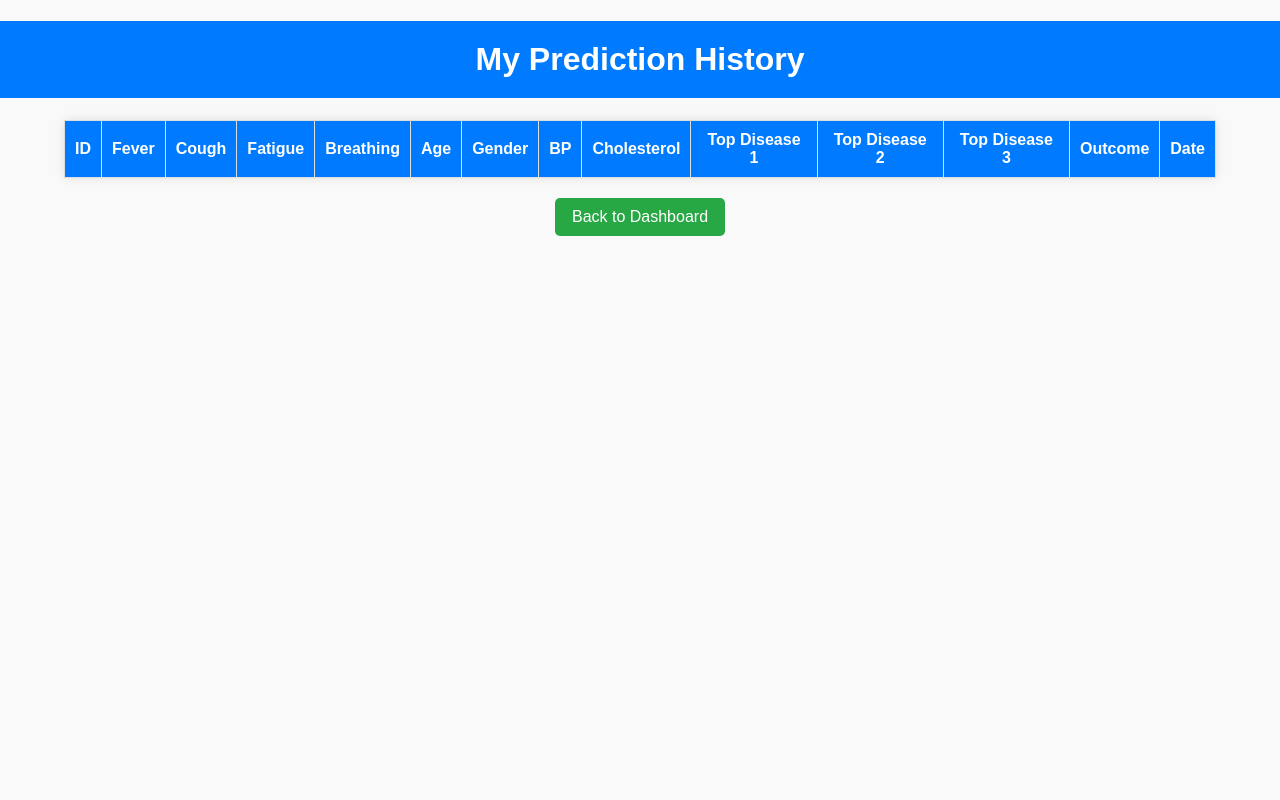
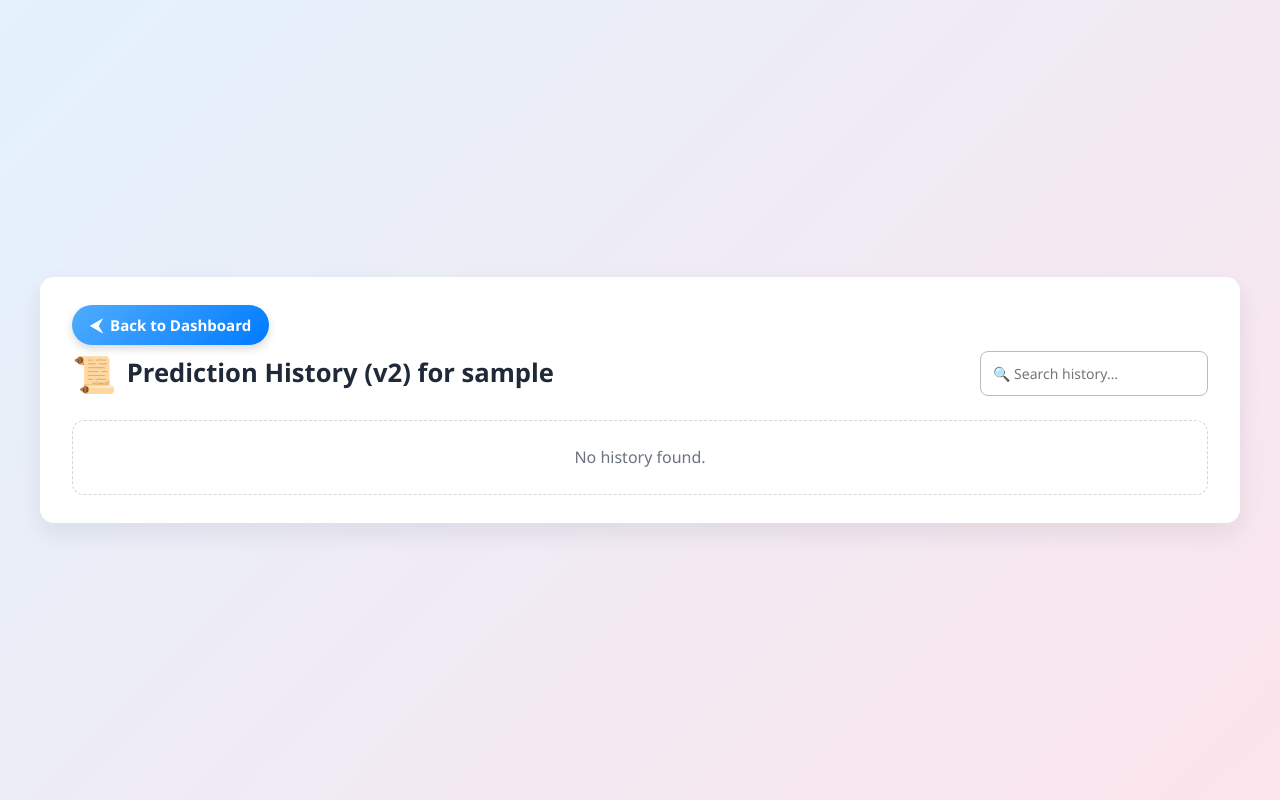
Before and after one commit to Lord80/Ai-Disease-Prediction, a Flask app: template templates/history_v2.html in a window 1280 px wide. Run offline with Flask 3, Linux system fonts and the light colour scheme; the template is opened without the code that fills it, so the values that code supplies are empty; the visitor is signed in with stand-in values (Sample User, id 1).

Commit message:
history for second model updated

```diff
--- a/requirements.txt
+++ b/requirements.txt
@@ -1,7 +1,13 @@
 flask
+Flask-MySQLdb
+Flask-Mail
+python-dotenv
 pandas
 numpy
 scikit-learn
 flask-bcrypt
 flask-login
 flask-pymongo
+Werkzeug
+mysqlclient
+scikit-learn
--- a/templates/history_v2.html
+++ b/templates/history_v2.html
@@ -1,66 +1,81 @@
 <!DOCTYPE html>
-<html>
+<html lang="en">
 <head>
-    <title>My Prediction History</title>
+  <meta charset="UTF-8" />
+  <title>Prediction History (Model v2)</title>
+  <link rel="stylesheet" href="{{ url_for('static', filename='css/style.css') }}">
   <style>
-      body {
-        font-family: Arial, sans-serif;
-        background: #f9f9f9;
-        margin: 0;
-        padding: 0;
+  /* ===== Sortable Styling (Modern & Smooth) ===== */
+  th.sortable {
+    cursor: pointer;
+    position: relative;
+    padding-right: 22px;
+    user-select: none;
+    transition: color 0.2s ease;
   }
-      h1 {
-        text-align: center;
-        padding: 20px;
-        background: #007bff;
-        color: white;
+
+  /* Base arrow (gray, hidden) */
+  th.sortable .sort-icon {
+    width: 14px;
+    height: 14px;
+    position: absolute;
+    right: 6px;
+    top: 50%;
+    transform: translateY(-50%) rotate(0deg) scale(0.8);
+    opacity: 0.3;
+    transition: transform 0.25s ease, opacity 0.25s ease, fill 0.25s ease;
+    fill: #6c757d; /* neutral gray */
   }
-      table {
-        width: 90%;
-        margin: 20px auto;
-        border-collapse: collapse;
-        background: white;
-        box-shadow: 0 0 10px rgba(0, 0, 0, 0.1);
+
+  /* Ascending state */
+  th.sortable.asc .sort-icon {
+    transform: translateY(-50%) rotate(180deg) scale(1);
+    opacity: 1;
+    fill: #0d6efd; /* blue */
   }
-      th,
-      td {
-        padding: 10px;
-        text-align: center;
-        border: 1px solid #ddd;
+
+  /* Descending state */
+  th.sortable.desc .sort-icon {
+    transform: translateY(-50%) rotate(0deg) scale(1);
+    opacity: 1;
+    fill: #0d6efd; /* blue */
   }
-      th {
-        background: #007bff;
-        color: white;
-      }
-      tr:hover {
-        background: #f1f1f1;
-      }
-      .back-btn {
-        display: block;
-        width: 150px;
-        margin: 20px auto;
-        padding: 10px;
-        text-align: center;
-        background: #28a745;
-        color: white;
-        text-decoration: none;
-        border-radius: 5px;
-      }
-      .back-btn:hover {
-        background: #218838;
+
+  /* Highlight active column text */
+  th.sortable.asc,
+  th.sortable.desc {
+    color: #0d6efd;
+    font-weight: 600;
   }
 </style>
+
 </head>
 <body>
-    <h1>My Prediction History</h1>
-    <table>
+  <div class="wide-container history-wrap">
+    <a href="/" class="back-btn">Back to Dashboard</a>
+    <div class="history-toolbar">
+      <h2 class="history-title">Prediction History (v2) for {{ session.username }}</h2>
+
+      <div class="history-actions">
+        <input id="historySearch" class="history-search" type="text" placeholder="🔍 Search history…">
+      </div>
+    </div>
+
+    {% if history %}
+      <div class="table-responsive">
+        <table id="historyTable" class="table-adv">
+          <thead>
             <tr>
-        <th>ID</th>
+              <th class="sortable" data-col="id">ID
+                <svg class="sort-icon" xmlns="http://www.w3.org/2000/svg" viewBox="0 0 24 24"><path d="M7 10l5 5 5-5z"/></svg>
+              </th>
               <th>Fever</th>
               <th>Cough</th>
               <th>Fatigue</th>
               <th>Breathing</th>
-        <th>Age</th>
+              <th class="sortable" data-col="age">Age
+                <svg class="sort-icon" xmlns="http://www.w3.org/2000/svg" viewBox="0 0 24 24"><path d="M7 10l5 5 5-5z"/></svg>
+              </th>
               <th>Gender</th>
               <th>BP</th>
               <th>Cholesterol</th>
@@ -68,8 +83,12 @@
               <th>Top Disease 2</th>
               <th>Top Disease 3</th>
               <th>Outcome</th>
-        <th>Date</th>
+              <th class="sortable" data-col="timestamp">Date
+                <svg class="sort-icon" xmlns="http://www.w3.org/2000/svg" viewBox="0 0 24 24"><path d="M7 10l5 5 5-5z"/></svg>
+              </th>
             </tr>
+          </thead>
+          <tbody>
             {% for row in history %}
             <tr>
               <td>{{ row.id }}</td>
@@ -81,14 +100,91 @@
               <td>{{ 'Male' if row.gender == 1 else 'Female' }}</td>
               <td>{{ row.bp }}</td>
               <td>{{ row.cholesterol }}</td>
-        <td>{{ row.top_disease_1 }}</td>
-        <td>{{ row.top_disease_2 }}</td>
-        <td>{{ row.top_disease_3 }}</td>
-        <td>{{ row.outcome }}</td>
-        <td>{{ row.predicted_at }}</td>
+              <td>
+                {% if row.top_disease_1 %}
+                  <span class="chip chip-blue">{{ row.top_disease_1 }}</span>
+                {% else %}
+                  <span class="muted">—</span>
+                {% endif %}
+              </td>
+              <td>{% if row.top_disease_2 %}
+                  <span class="chip chip-blue">{{ row.top_disease_2 }}</span>
+                {% else %}
+                  <span class="muted">—</span>
+                {% endif %}</td>
+              <td>{% if row.top_disease_3 %}
+                  <span class="chip chip-blue">{{ row.top_disease_3 }}</span>
+                {% else %}
+                  <span class="muted">—</span>
+                {% endif %}</td>
+              <td>{{ row.outcome or '—' }}</td>
+              <td data-ts="{{ row.predicted_at }}">{{ row.predicted_at }}</td>
             </tr>
             {% endfor %}
+          </tbody>
         </table>
-    <a href="/" class="back-btn">Back to Dashboard</a>
+      </div>
+    {% else %}
+      <div class="history-empty">
+        <p>No history found.</p>
+      </div>
+    {% endif %}
+  </div>
+
+  <script>
+    // 🔎 Search filter
+    (function () {
+      const input = document.getElementById('historySearch');
+      const rows = () => Array.from(document.querySelectorAll('#historyTable tbody tr'));
+      input?.addEventListener('keyup', function () {
+        const q = this.value.toLowerCase();
+        rows().forEach(tr => {
+          tr.style.display = tr.textContent.toLowerCase().includes(q) ? '' : 'none';
+        });
+      });
+    })();
+
+    // ⬆⬇ Sorting for ID, Age, Date
+    (function () {
+      const table = document.getElementById('historyTable');
+      if (!table) return;
+      const heads = table.querySelectorAll('th.sortable');
+
+      heads.forEach(th => {
+        th.addEventListener('click', () => {
+          const col = th.getAttribute('data-col');
+          const index = Array.from(th.parentNode.children).indexOf(th);
+          const asc = !th.classList.contains('asc');
+          heads.forEach(h => h.classList.remove('asc', 'desc'));
+          th.classList.add(asc ? 'asc' : 'desc');
+
+          const tbody = table.querySelector('tbody');
+          const rows = Array.from(tbody.querySelectorAll('tr'));
+
+          const getVal = tr => tr.children[index].dataset.ts || tr.children[index].innerText.trim();
+
+          rows.sort((a, b) => {
+            let A = getVal(a), B = getVal(b);
+
+            if (col === 'id' || col === 'age') {
+              A = parseInt(A) || 0;
+              B = parseInt(B) || 0;
+              return asc ? A - B : B - A;
+            }
+
+            if (col === 'timestamp') {
+              let dateA = new Date(A);
+              let dateB = new Date(B);
+              return asc ? dateA - dateB : dateB - dateA;
+            }
+
+            return asc ? A.localeCompare(B) : B.localeCompare(A);
+          });
+
+          rows.forEach(r => tbody.appendChild(r));
+        });
+      });
+    })();
+  </script>
 </body>
 </html>
--- a/templates/result_v2.html
+++ b/templates/result_v2.html
@@ -25,7 +25,7 @@
 
         <!-- Predict Again Button -->
         <div class="center">
-        <a href="/predict" class="btn primary">🔄 Predict Again</a>
+        <a href="/predict_v2" class="btn primary">🔄 Predict Again</a>
         <a href="/" class="btn secondary">🏠 Back to Home</a>
     </div>
     </div>
```
Also changed, not shown: templates/admin_history.html (+86 -51 lines). Lines whose indentation alone changed are shown as unchanged.
